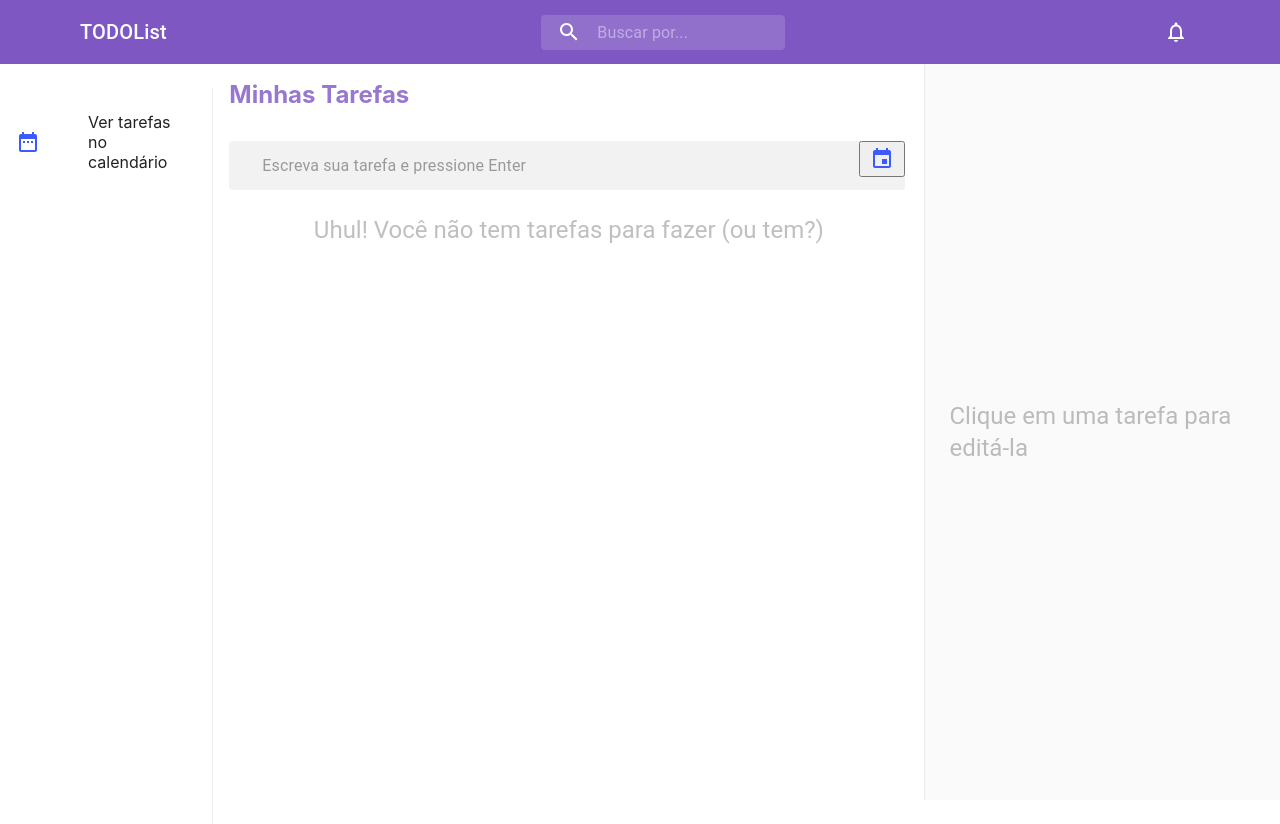
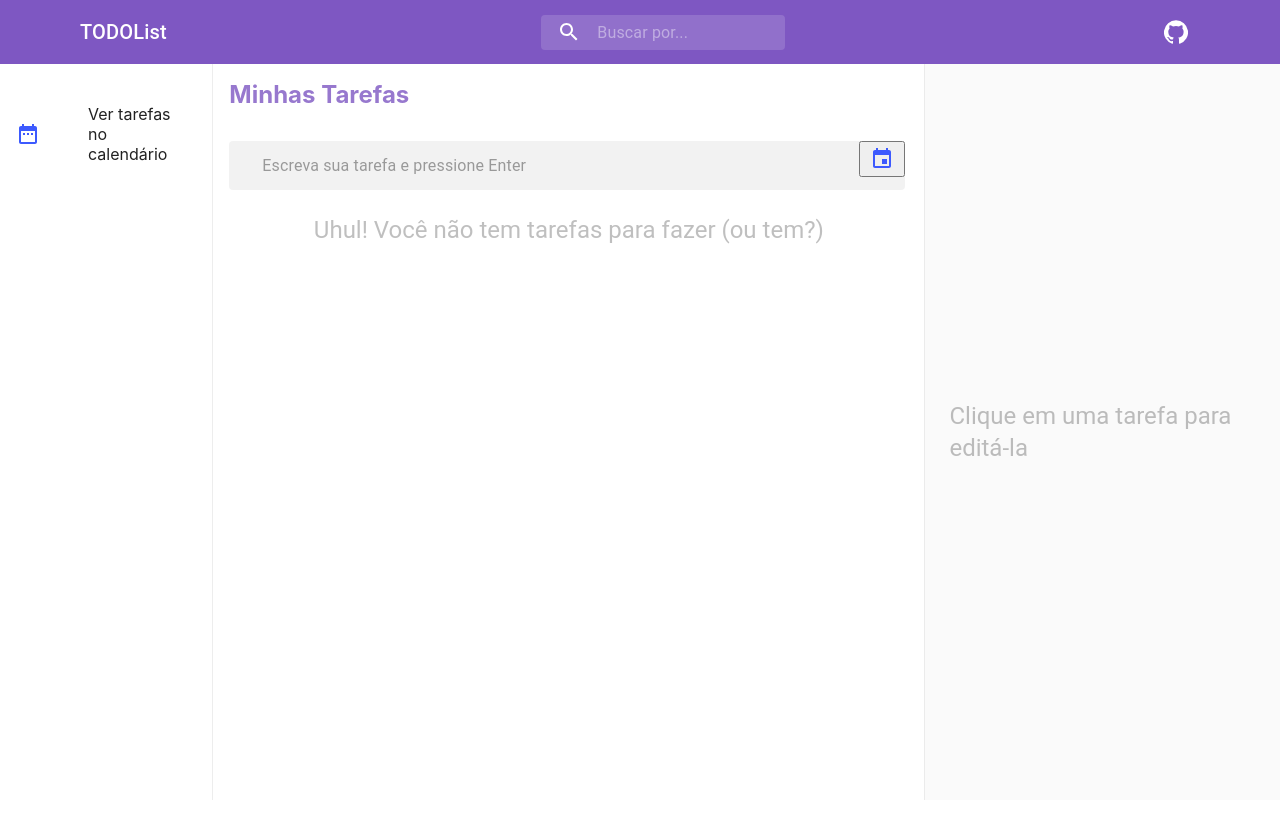
Before and after one commit to rafahsena/todo-list, a React (Create React App) app: page / in a window 1280 px wide. After the commit the page ends 800 px from the top, so only its background shows below. Built offline with nearby package versions, Linux system fonts and the light colour scheme.

Commit message:
fixed some styling

```diff
--- a/src/components/DeleteDialog/DeleteDialog.js
+++ b/src/components/DeleteDialog/DeleteDialog.js
@@ -6,9 +6,9 @@ import DialogContentText from "@material-ui/core/DialogContentText";
 import useStyles from "./styles";
 
 const DeleteDialog = props => {
-  const deleteTodo = index => {
+  const deleteTodo = id => {
     handleClose();
-    props.handleDelete(index);
+    props.handleDelete(id);
   };
   const handleClose = () => {
     props.setDialogOpen(false);
--- a/src/components/Header/Header.js
+++ b/src/components/Header/Header.js
@@ -7,8 +7,9 @@ import Container from "@material-ui/core/Container";
 import useStyles from "./styles";
 import MenuIcon from "@material-ui/icons/Menu";
 import SearchIcon from "@material-ui/icons/Search";
-import NotificationsNoneIcon from "@material-ui/icons/NotificationsNone";
-import { Badge } from "@material-ui/core";
+import GitHubIcon from "@material-ui/icons/GitHub";
+import Badge from "@material-ui/core/Badge";
+import Link from "@material-ui/core/Link";
 
 const Header = props => {
   const classes = useStyles();
@@ -41,11 +42,18 @@ const Header = props => {
                 }
               })}
             </div>
-            <IconButton className={classes.inputRoot}>
-              <Badge>
-                <NotificationsNoneIcon />
-              </Badge>
-            </IconButton>
+            <Link
+              color="inherit"
+              href="https://github.com/rafahsena"
+              target="_blank"
+              rel="noopener noreferrer"
+            >
+              <IconButton className={classes.inputRoot}>
+                <Badge>
+                  <GitHubIcon />
+                </Badge>
+              </IconButton>
+            </Link>
           </Toolbar>
         </Container>
       </AppBar>
--- a/src/containers/App/App.js
+++ b/src/containers/App/App.js
@@ -3,7 +3,7 @@ import "./App.css";
 import Todos from "../Todos/Todos";
 import Header from "../../components/Header/Header";
 import { createMuiTheme, ThemeProvider } from "@material-ui/core/styles";
-import Sidebar from "../../components/Sidebar/Sidebar";
+import Sidebar from "../Sidebar/Sidebar";
 import Grid from "@material-ui/core/Grid";
 import Box from "@material-ui/core/Box";
 import indigo from "@material-ui/core/colors/indigo";
--- a/src/components/Sidebar/Sidebar.js
+++ b/src/containers/Sidebar/Sidebar.js
@@ -6,7 +6,7 @@ import ListItem from "@material-ui/core/ListItem";
 import ListItemText from "@material-ui/core/ListItem";
 import ListItemIcon from "@material-ui/core/ListItemIcon";
 import DateRangeIcon from "@material-ui/icons/DateRange";
-import CalendarDialog from "../Calendar/CalendarDialog";
+import CalendarDialog from "../../components/Calendar/CalendarDialog";
 
 const Sidebar = props => {
   const classes = useStyles();
--- a/src/components/Sidebar/styles.js
+++ b/src/containers/Sidebar/styles.js
@@ -9,7 +9,7 @@ const useStyles = makeStyles(theme => ({
   root: {
     width: "100%",
     maxWidth: 360,
-    margin: theme.spacing(3, 0),
+    padding: theme.spacing(3, 0),
   }
 }));
 
--- a/src/containers/Todos/Todos.js
+++ b/src/containers/Todos/Todos.js
@@ -43,7 +43,10 @@ const Todos = props => {
   };
 
   const handleTodoClick = id => {
-    setSelectedTodoID(id);
+    const todo = todos.find(todo => todo.id === id);
+    if (!todo.isDone) {
+      setSelectedTodoID(id);
+    }
   };
 
   const handleEditTodoSubmit = todo => {
@@ -54,7 +57,6 @@ const Todos = props => {
 
     // Create a new todo object with updated values
     const newTodo = { ...todos[index], ...todo };
-
 
     newTodos.splice(index, 1, newTodo);
     setTodos(newTodos);
@@ -81,12 +83,11 @@ const Todos = props => {
 
   const todoList = todos => {
     return todos.length ? (
-      todos.map((todo, index) => (
+      todos.map(todo => (
         <Todo
           key={todo.id}
           text={todo.text}
           isDone={todo.isDone}
-          index={index}
           id={todo.id}
           deleteTodo={deleteTodo}
           handleCheckbox={handleCheckbox}
```
